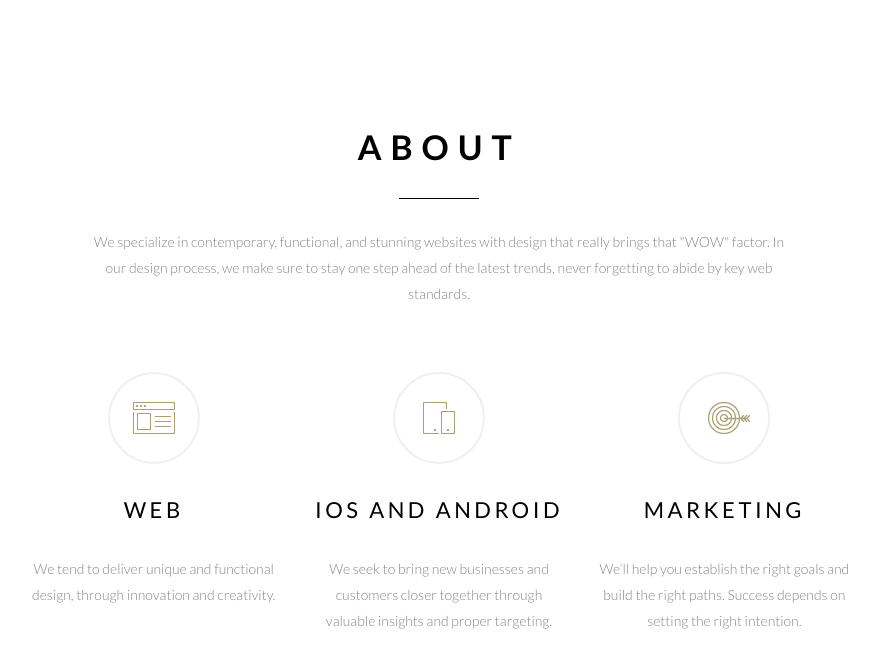
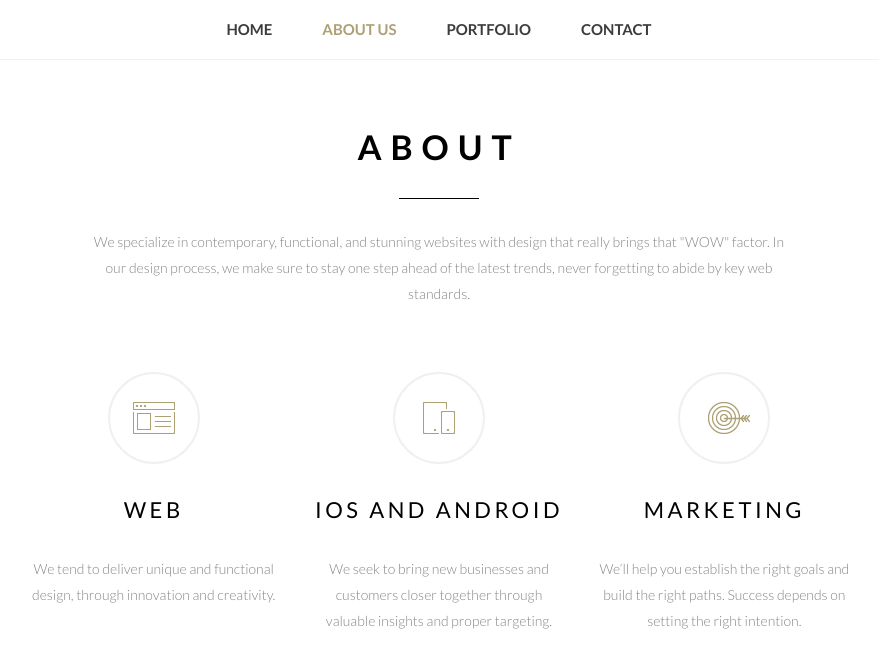
Before and after one commit to anna-kulyk/binary_landing, a website built with webpack: page src/template.html in a window 1280 px wide. Both pictures are taken after a click on the link "ABOUT US". Shown: the part 860-1528 px from the top of the page, without its empty margins (201-1080 px from the left). Built offline with nearby package versions, Linux system fonts and the light colour scheme.

Commit message:
fixed sticky

```diff
--- a/src/js/script.js
+++ b/src/js/script.js
@@ -23,6 +23,8 @@ let about = document.querySelector("#about");
 let portfolio = document.querySelector("#portfolio");
 let contact = document.querySelector("#contact");
 
+const mediaQuerySm = window.matchMedia('(max-width: 370px)');
+
 //====================================================================================
 
 let sticky;
@@ -30,7 +32,7 @@ let sticky;
 window.addEventListener("load", () => {
     let h = window.innerHeight;
     document.querySelector('.mainblock').style.height = `${h}px`;
-    sticky = window.pageYOffset + navMenu.getBoundingClientRect().top;
+    // sticky = window.pageYOffset + navMenu.getBoundingClientRect().top;
 });
 
 // if (navigator.userAgent.indexOf("Mobi") > -1) {
@@ -46,7 +48,7 @@ window.addEventListener("load", () => {
 window.addEventListener("resize", () => {
     let h = window.innerHeight;
     document.querySelector('.mainblock').style.height = `${h}px`;
-    sticky = window.pageYOffset + navMenu.getBoundingClientRect().top;
+    // sticky = window.pageYOffset + navMenu.getBoundingClientRect().top;
 });
 
 //====================================================================================
@@ -56,7 +58,7 @@ portfolioMenu.addEventListener('click', (event) => portfolioMenuHandler(event));
 
 
 function navMenuHandler(event) {
-    if (event.target.nodeName != 'A' || window.innerWidth <= 370) {
+    if (event.target.nodeName != 'A' || mediaQuerySm.matches) {
         return;
     }
     menuHandler(event.target, navMenuItems)
@@ -147,15 +149,16 @@ function hideItem(item) {
 
 // let sticky = window.pageYOffset + navMenu.getBoundingClientRect().top;
 
-window.addEventListener('scroll', stickyNavHandler);
+// window.addEventListener('scroll', stickyNavHandler);
 
-function stickyNavHandler() {
-  if (window.pageYOffset >= sticky && window.innerWidth > 370) {
-    navMenu.classList.add("sticky");
-  } else {
-    navMenu.classList.remove("sticky");
-  }
-}
+// function stickyNavHandler() {
+//   if (window.pageYOffset >= sticky && window.innerWidth > 370) {
+//     navMenu.classList.add("sticky");
+//   } else {
+//     navMenu.classList.remove("sticky");
+//   }
+// }
+
 
 //====================================================================================
 
--- a/src/styles/_main.scss
+++ b/src/styles/_main.scss
@@ -125,6 +125,10 @@
     &__menu {
         // overflow: hidden;
         background-color: #fff;
+        position: -webkit-sticky;
+        position: sticky;
+        top: 0;
+        z-index: 90;
     }
 }
 
--- a/src/styles/_style.scss
+++ b/src/styles/_style.scss
@@ -3,7 +3,7 @@ html {
 }
 
 .wrapper{
-    overflow: hidden;
+    // overflow: hidden;
     min-height: 100%;
     width: 100%;
     @include flexbox();
--- a/src/template.html
+++ b/src/template.html
@@ -31,7 +31,7 @@
       <div id="content" class="content">
         <div class="content__menu menu">
           <div class="container">
-            <nav class="menu__nav burger-menu">
+            <nav class="menu__nav">
               <ul class="menu__list">
                 <li><a href="#home" class="menu__item menu__item_active">home</a></li>
                 <li><a href="#about" class="menu__item">about us</a></li>
```
